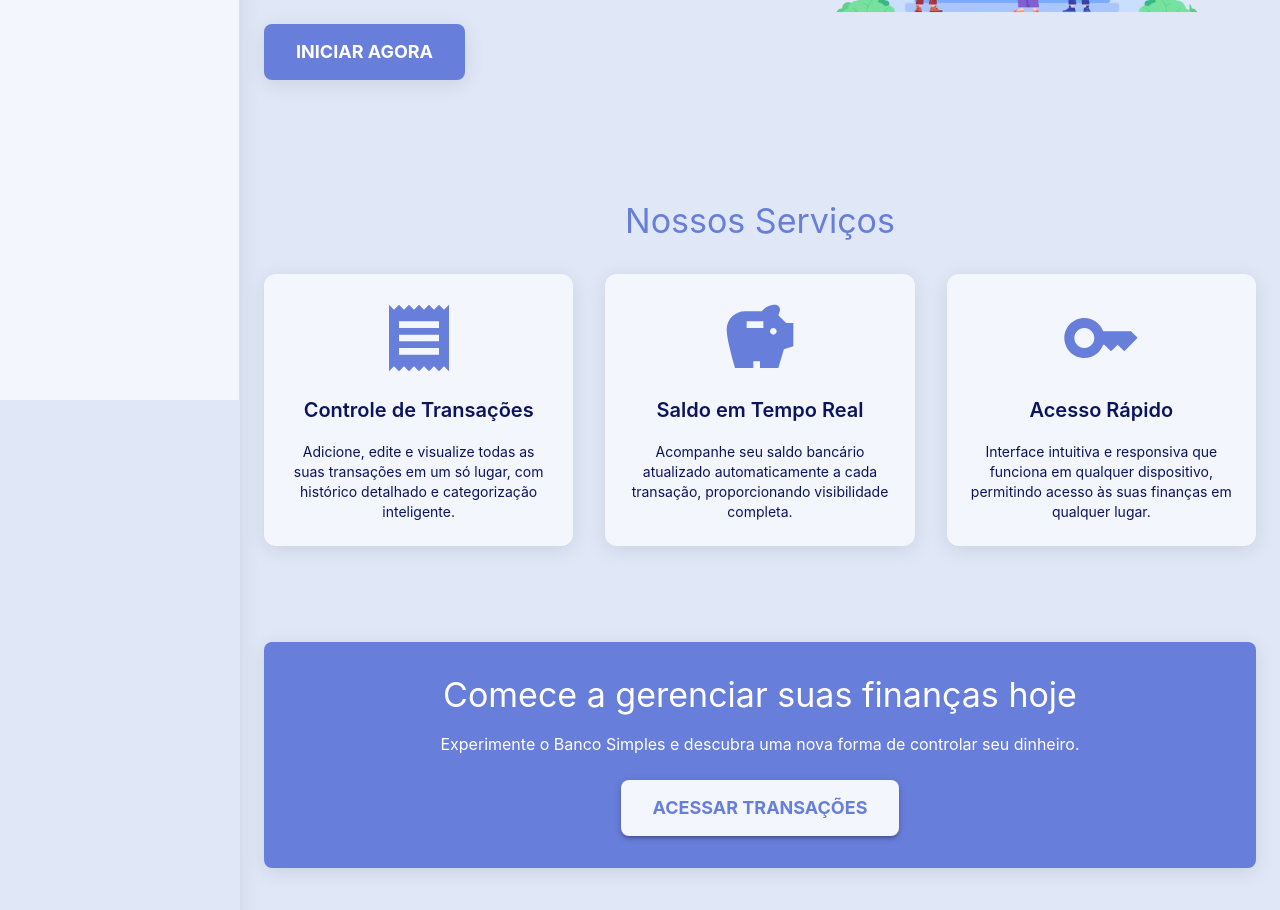
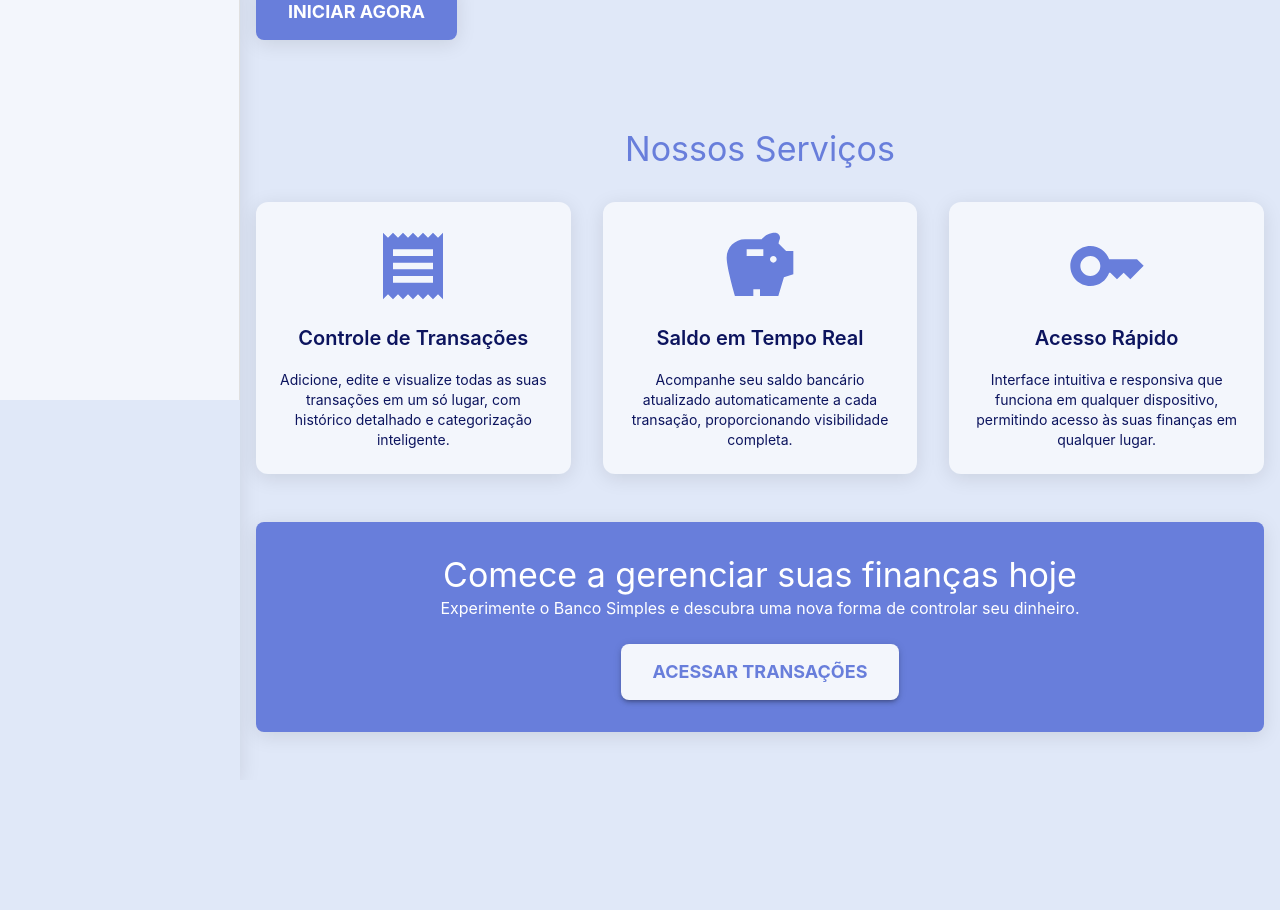
Before and after one commit to nu-knupp/frontend-tech-challenge, a Next.js app: page / in a window 1280 px wide. Shown: the part 400-1310 px from the top of the page. After the commit the page ends 1180 px from the top, so only its background shows below. Built offline with nearby package versions, Linux system fonts and the light colour scheme.

Commit message:
Alteração de README e pequenos ajustes na responsividade da tela

```diff
--- a/src/app/page.tsx
+++ b/src/app/page.tsx
@@ -21,7 +21,7 @@ export default function Home() {
           height: "100%",
           overflowY: "auto",
           boxSizing: "border-box",
-          padding: { xs: 2, sm: 3 },
+          padding: { xs: 2 },
         }}
       >
         <Box
@@ -42,7 +42,6 @@ export default function Home() {
               flexDirection: { xs: "column", md: "row" },
               alignItems: "center",
               gap: 4,
-              mt: 4,
             }}
           >
             <Box sx={{ flex: 1 }}>
@@ -97,7 +96,7 @@ export default function Home() {
             </Box>
           </Box>
 
-          <Box sx={{ width: "100%", mt: 4 }}>
+          <Box sx={{ width: "100%" }}>
             <Typography variant="h4" sx={{ mb: 4, textAlign: "center", color: "primary.main" }}>
               Nossos Serviços
             </Typography>
@@ -144,7 +143,6 @@ export default function Home() {
           <Box
             sx={{
               width: "100%",
-              mt: 6,
               mb: 4,
               p: 4,
               borderRadius: 2,
@@ -154,7 +152,7 @@ export default function Home() {
               boxShadow: '0px 4px 20px rgba(0, 0, 0, 0.1)',
             }}
           >
-            <Typography variant="h4" sx={{ mb: 2 }}>
+            <Typography variant="h4">
               Comece a gerenciar suas finanças hoje
             </Typography>
             <Typography variant="body1" sx={{ mb: 3 }}>
--- a/src/components/home/NewTransactionForm.tsx
+++ b/src/components/home/NewTransactionForm.tsx
@@ -82,7 +82,7 @@ export default function NewTransactionForm() {
   };
 
   return (
-    <Card sx={{ mb: 2 }}>
+    <Card>
       <CardContent sx={{ display: "flex", flexDirection: "column", gap: 2 }}>
         <Typography variant="h6">Nova transação</Typography>
 
```
Also changed, not shown: 1 other file (tests, documents, lock files or other folders).
